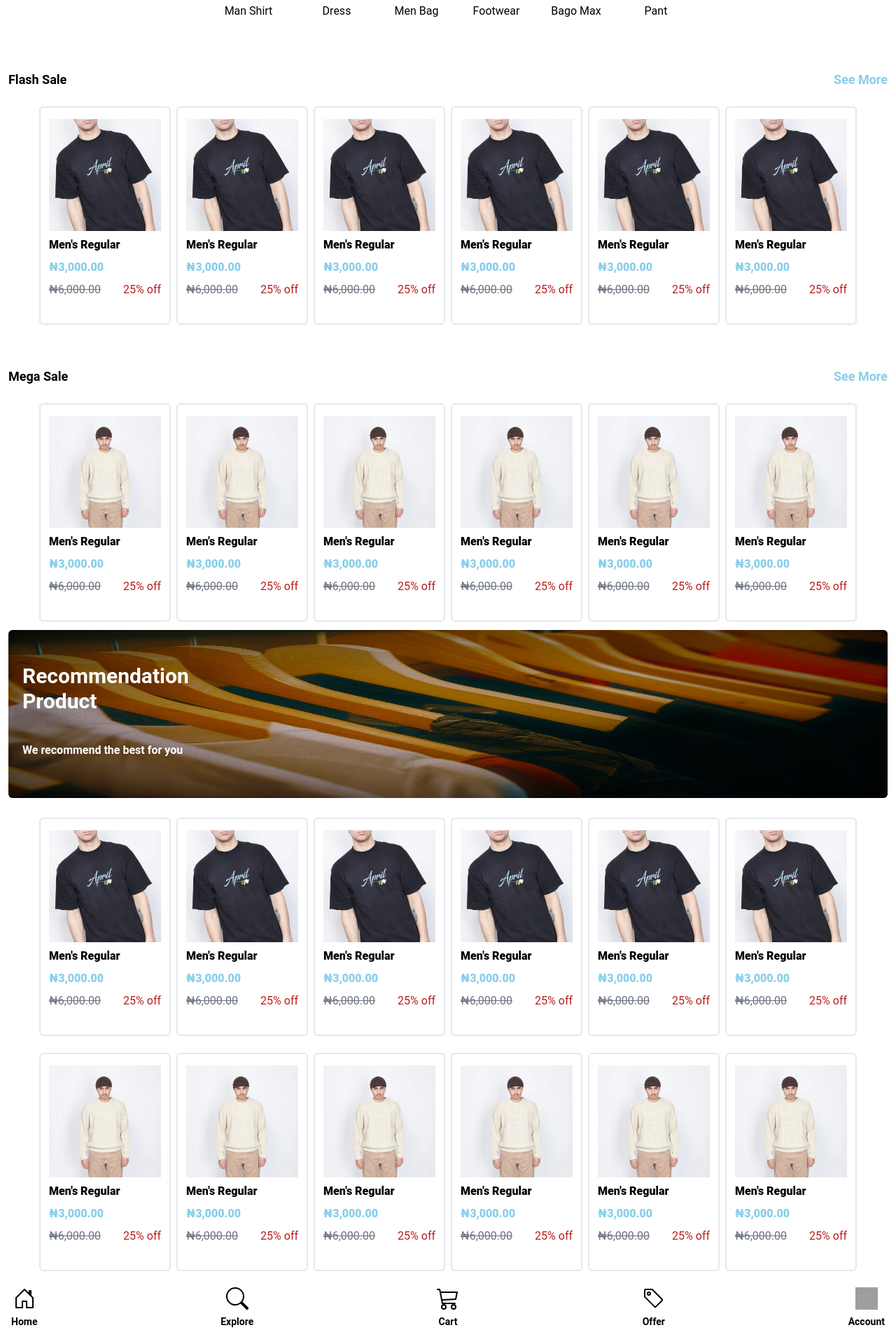
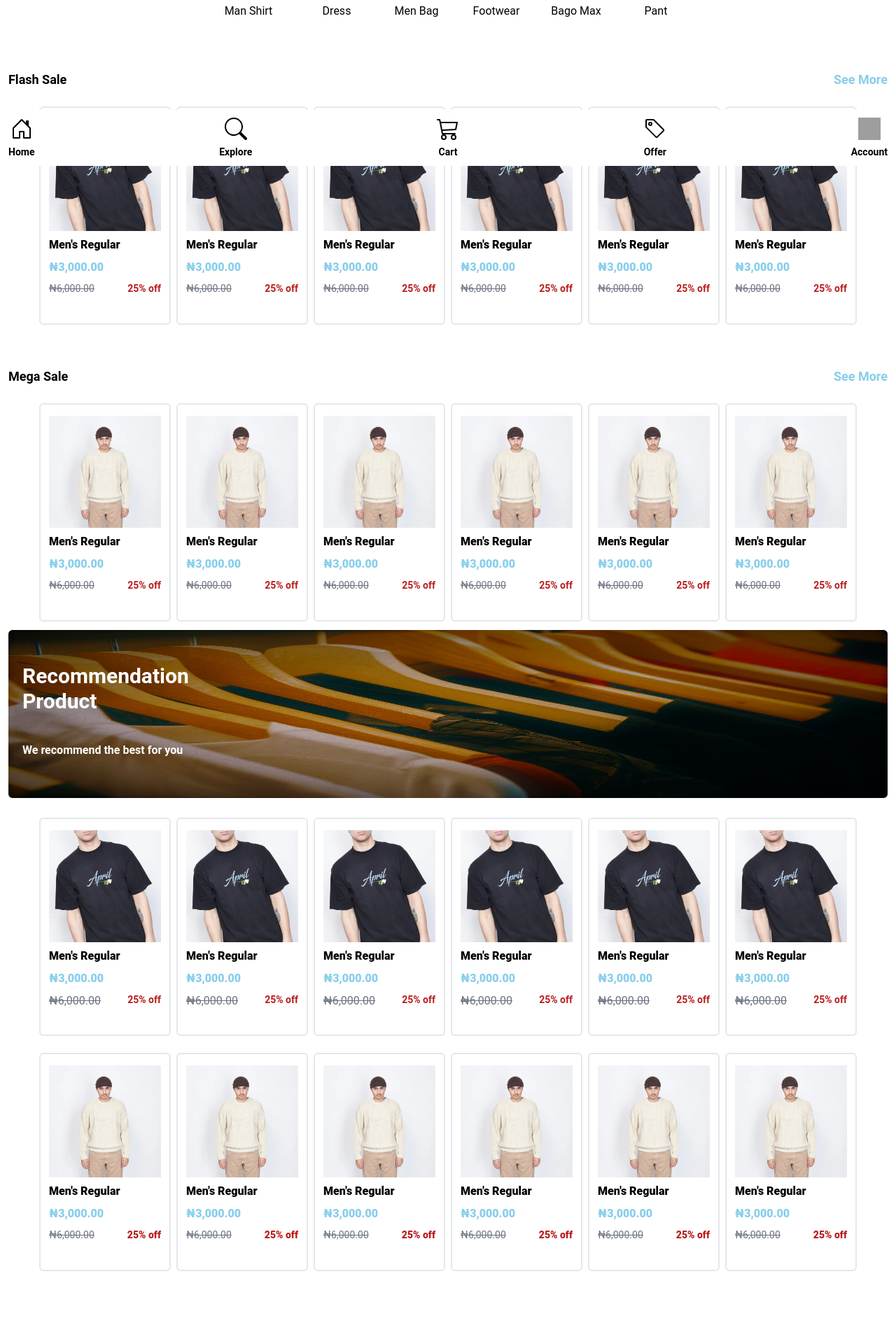
Before and after one commit to Ushie01/E-commerce-Frontend, a React (Create React App) app: page / in a window 1280 px wide. Shown: the part 563-2483 px from the top of the page at 70% size. Built offline with nearby package versions, Linux system fonts and the light colour scheme; grey boxes are pictures that could not be loaded.

Commit message:
Completion of Footer

```diff
--- a/src/components/Footer.js
+++ b/src/components/Footer.js
@@ -30,7 +30,7 @@ const footer = [
 
 const Footer = () => {
     return (
-      <div className="flex flex-row space-x-2 h-20 w-full p-1 stickyPosition items-center justify-between sticky bottom-0">
+      <div className="flex flex-row space-x-2 h-20 w-full p-3 items-center justify-between bg-white fixed left-0 right-0 bottom-0">
         {footer.map((foot, value) => (
           <div className="text-center" key={value}>
             <button>
--- a/src/components/pages/Home/HomePg.js
+++ b/src/components/pages/Home/HomePg.js
@@ -104,8 +104,8 @@ const Homepage = () => {
                   ₦3,000.00
                 </h3>
                 <div className="flex flex-row m-2 items-start justify-between">
-                  <s className="text-gray-500">₦6,000.00</s>
-                  <h2 className="font-red text-red-700 text-extrabold">
+                  <s className="text-gray-500 text-sm">₦6,000.00</s>
+                  <h2 className="font-red text-sm font-bold text-red-700 text-extrabold">
                     25% off
                   </h2>
                 </div>
@@ -131,8 +131,10 @@ const Homepage = () => {
                   ₦3,000.00
                 </h3>
                 <div className="flex flex-row m-2 items-start justify-between">
-                  <s className="text-gray-500">₦6,000.00</s>
-                  <h2 className="font-red text-red-700 text-bold">25% off</h2>
+                  <s className="text-gray-500 text-sm">₦6,000.00</s>
+                  <h2 className="font-red text-sm font-bold text-red-700 text-bold">
+                    25% off
+                  </h2>
                 </div>
               </div>
             </div>
@@ -163,8 +165,8 @@ const Homepage = () => {
                   ₦3,000.00
                 </h3>
                 <div className="flex flex-row m-2 items-start justify-between">
-                  <s className="text-gray-500">₦6,000.00</s>
-                  <h2 className="font-red text-red-700 text-extrabold">
+                  <s className="text-gray-500 test-sm">₦6,000.00</s>
+                  <h2 className="font-red text-sm font-bold text-red-700 text-extrabold">
                     25% off
                   </h2>
                 </div>
@@ -173,7 +175,7 @@ const Homepage = () => {
           ))}
         </div>
 
-        <div className="flex flex-row mt-6 m-3 items-center justify-center space-x-2 overflow-x-auto scrollbar-hide category">
+        <div className="flex flex-row mt-6 m-3 mb-24 items-center justify-center space-x-2 overflow-x-auto scrollbar-hide category">
           {men.map((man, value) => (
             <div className="border-2 p-1 rounded-md">
               <div className="h-72 w-44 mt-3">
@@ -185,16 +187,19 @@ const Homepage = () => {
                   ₦3,000.00
                 </h3>
                 <div className="flex flex-row m-2 items-start justify-between">
-                  <s className="text-gray-500">₦6,000.00</s>
-                  <h2 className="font-red text-red-700 text-bold">25% off</h2>
+                  <s className="text-gray-500 text-sm">₦6,000.00</s>
+                  <h2 className="font-red text-sm text-red-700 font-extrabold">
+                    25% off
+                  </h2>
                 </div>
               </div>
             </div>
           ))}
         </div>
       </section>
+
       <section>
-        <div className="m-3">
+        <div className="m-6 relative">
           <Footer />
         </div>
       </section>
--- a/src/index.css
+++ b/src/index.css
@@ -20,6 +20,10 @@ input:focus {
   scrollbar-height: none;
 }
 
-/* .stickyPosition{
-  position: fixed;
-} */
+.stickyPosition{
+   position: fixed;
+   left: 0;
+   right: 0;
+   bottom: 0;
+   width: 100%;
+}
```
